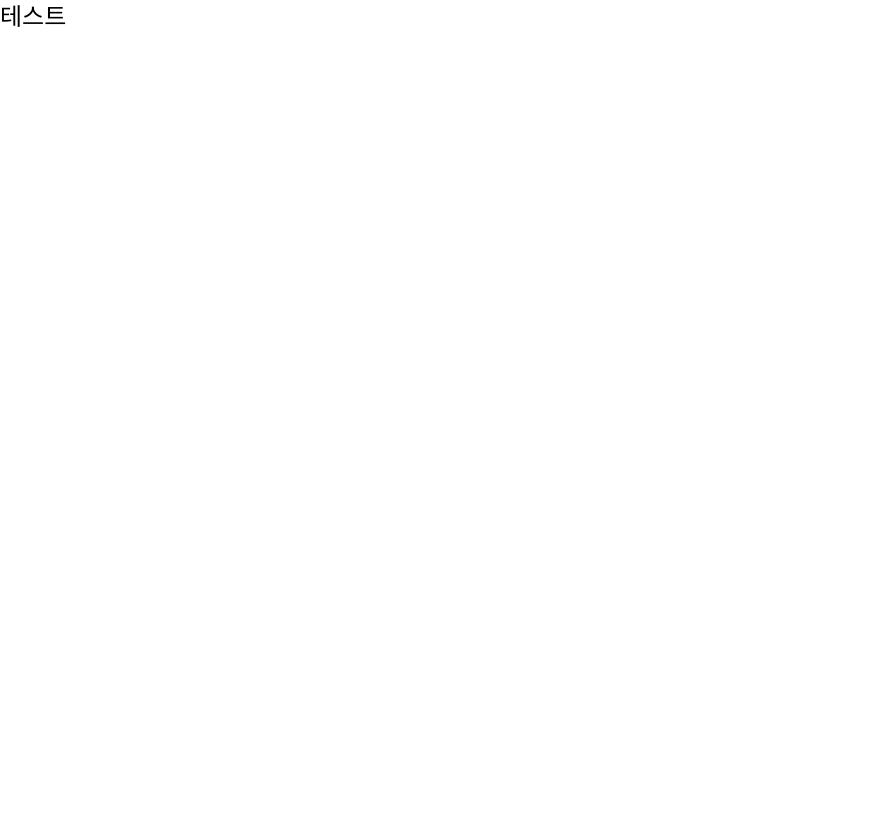
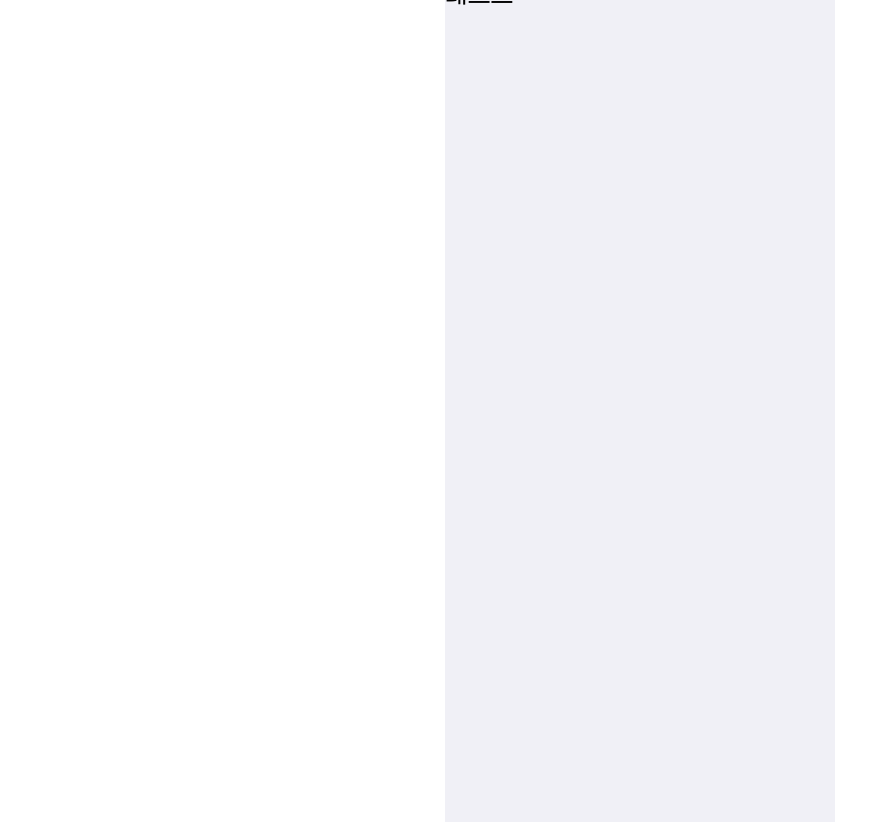
Before and after one commit to wavynote/wavynote, a Next.js app in the folder frontend/: page / in a window 1280 px wide. Shown: the whole page, without its empty margins (0-896 px from the left). Before the commit the page ends 800 px from the top, so only its background shows below. Built offline with nearby package versions, Linux system fonts and the light colour scheme.

Commit message:
feat: 메인 공통 레이아웃 추가

```diff
--- a/frontend/src/app/layout.tsx
+++ b/frontend/src/app/layout.tsx
@@ -1,17 +1,25 @@
 import { ReactNode } from 'react';
 import type { Metadata } from 'next';
+import localFont from 'next/font/local';
 
 import './globals.css';
 
 export const metadata: Metadata = {
-  title: 'Create Next App',
-  description: 'Generated by create next app',
+  title: 'WavyNote',
+  description: '',
 };
+
+const nanumSquareNeo = localFont({
+  src: '../fonts/NanumSquareNeo-Variable.woff2',
+  display: 'swap',
+});
 
 export default function RootLayout({ children }: { children: ReactNode }) {
   return (
-    <html lang="en">
-      <body>{children}</body>
+    <html lang="en" className={nanumSquareNeo.className}>
+      <body className="flex justify-center items-center w-full h-screen">
+        <main className="w-[390px] h-[844px] bg-[#F0F0F6]">{children}</main>
+      </body>
     </html>
   );
 }
```
Also changed, not shown: frontend/src/fonts/NanumSquareNeo-Variable.woff2 (added).
